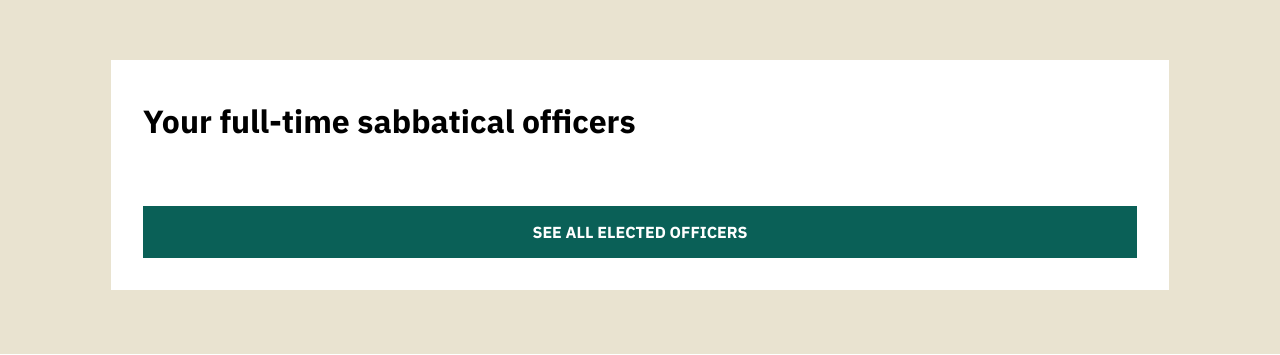
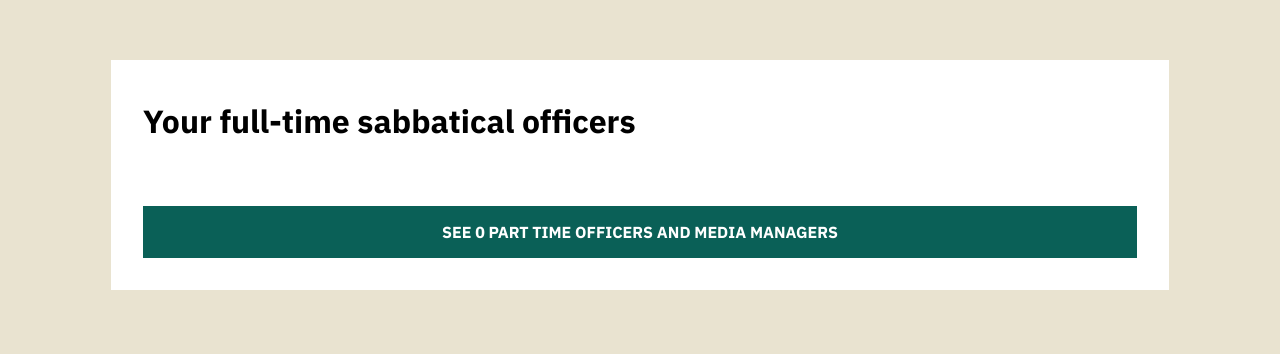
Before and after one commit to phazonoverload/theyworkforgoldsu, a Flask app: page / in a window 1280 px wide. Shown: the part 517-872 px from the top of the page. Run offline with Flask 2, Linux system fonts and the light colour scheme; data that the repository does not hold is empty; some libraries are stand-ins or nearby versions.

Commit message:
Count PT officers on home

```diff
--- a/app/routes.py
+++ b/app/routes.py
@@ -8,7 +8,8 @@ from app.models import User, Role, Update, Promise
 @app.route('/')
 def index():
     users = User.query.filter(User.role.has(role_type='ft'))
-    return render_template('index.html', users=users)
+    pt_count = User.query.filter(~User.role.has(role_type='ft')).count()
+    return render_template('index.html', users=users, pt_count=pt_count)
 
 @app.route('/people')
 def people():
--- a/app/templates/index.html
+++ b/app/templates/index.html
@@ -36,7 +36,7 @@
           </a>
         {% endfor %}
       </div>
-      <a href="{{url_for('people')}}" class="more">See all elected officers</a>
+      <a href="{{url_for('people')}}" class="more">See {{pt_count}} part time officers and media managers</a>
     </ul>
   </div>
 
```
